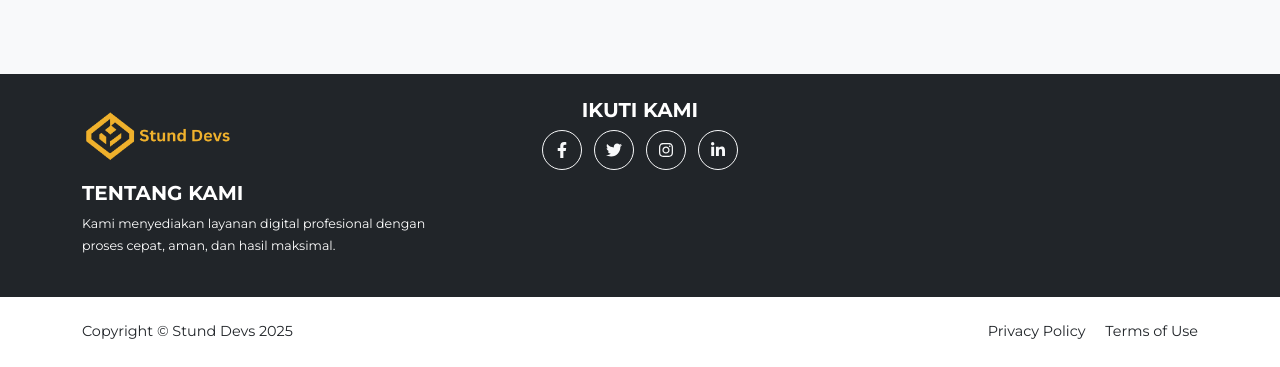
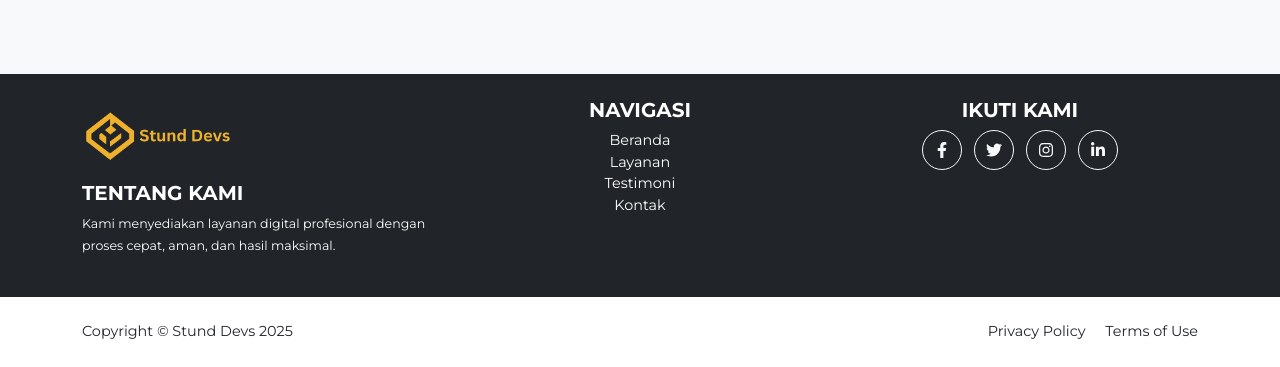
Before and after one commit to takana071/Stund-devs---test, a plain HTML site: page Stund/index.html in a window 1280 px wide. Shown: the part 3282-3649 px from the top of the page. Drawn offline with nearby package versions, Linux system fonts and the light colour scheme; files whose address does not match are found by name.

Commit message:
Update index.html

```diff
--- a/Stund/index.html
+++ b/Stund/index.html
@@ -1,4 +1,3 @@
-
 <!DOCTYPE html>
 <html lang="en">
     <head>
@@ -262,7 +261,16 @@
         </p>
       </div>
 
-
+      <!-- Navigasi -->
+      <div class="col-lg-4 col-md-6 mb-4">
+        <h5 class="text-uppercase">Navigasi</h5>
+        <ul class="list-unstyled">
+          <li><a href="#home" class="text-white text-decoration-none">Beranda</a></li>
+          <li><a href="#services" class="text-white text-decoration-none">Layanan</a></li>
+          <li><a href="#testimoni" class="text-white text-decoration-none">Testimoni</a></li>
+          <li><a href="#contact" class="text-white text-decoration-none">Kontak</a></li>
+        </ul>
+      </div>
 
       <!-- Sosial Media -->
       <div class="col-lg-4 col-md-12 mb-4 text-center">
```
